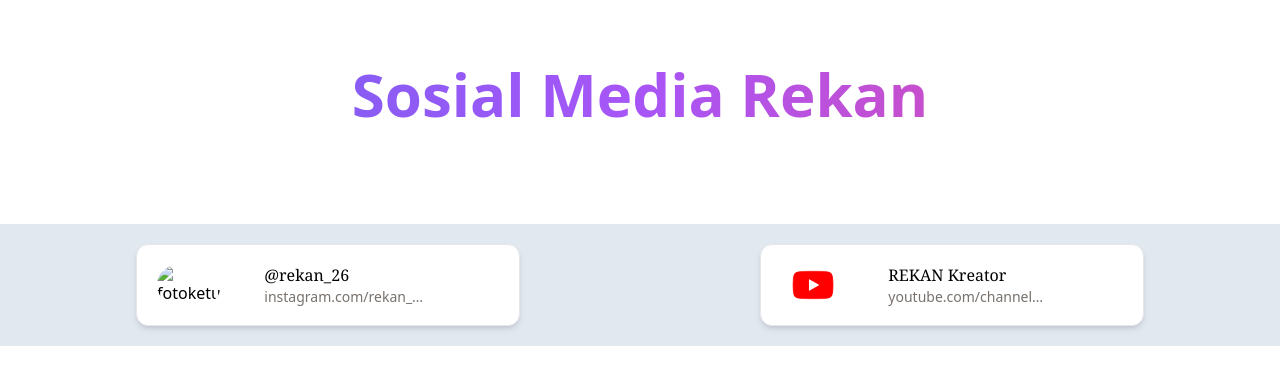
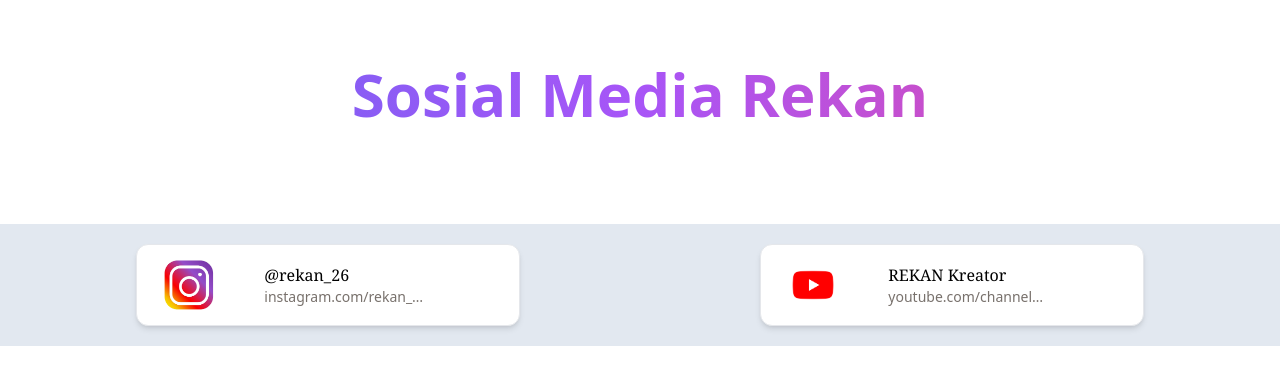
Before and after one commit to iqbaluddin/link-rekan, a website: page index.html in a window 1280 px wide. Drawn offline with nearby package versions, Linux system fonts and the light colour scheme; files that its build step writes are made by us from their sources; the site is published under a folder, as on GitHub Pages, so addresses that start at the root find nothing.

Commit message:
update img

```diff
--- a/index.html
+++ b/index.html
@@ -34,7 +34,7 @@
               <div class="bg-white mx-auto w-80 shadow-md border rounded-xl lg:w-96 flex flex-wrap items-center">
                 <div class="w-1/3">
                   <div class="w-16 h-16 rounded-full ml-5 my-2 flex items-center">
-                    <img src="/img/logo/instagram.jpg" alt="fotoketua" class="w-14 rounded-full  mx-auto lg:w-52">
+                    <img src="./img/logo/instagram.jpg" alt="fotoketua" class="w-14 rounded-full  mx-auto lg:w-52">
                   </div>
                 </div>
                 <div class="">
```
